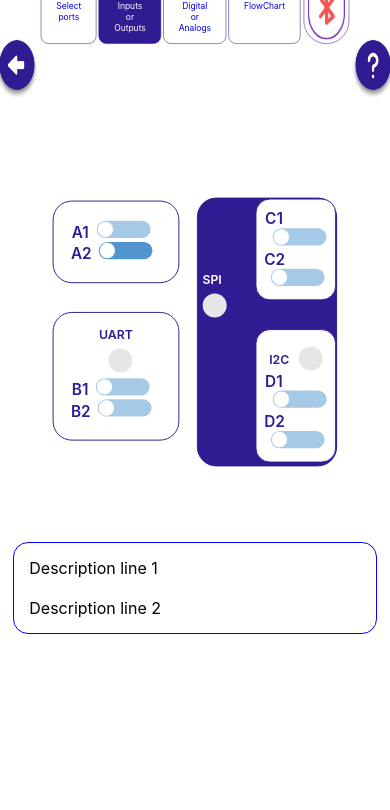
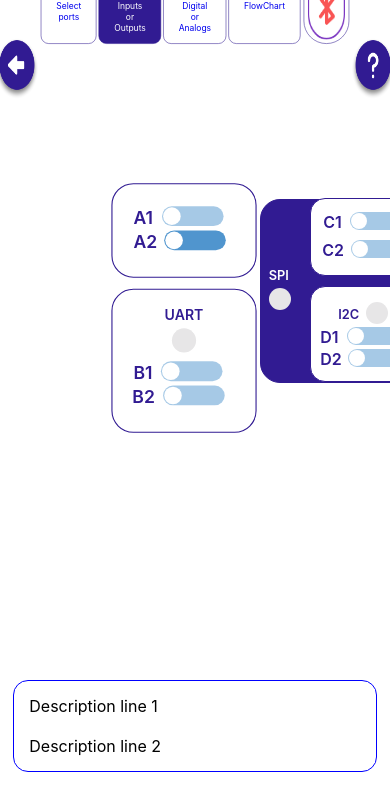
Before and after one commit to apurvsingla/flowchart, a React (Create React App) app: page /input-output in a window 390 px wide. Shown: the top 810 px of the page. Built offline with nearby package versions, Linux system fonts and the light colour scheme.

Commit message:
design corrected

```diff
--- a/src/Components/BottomContainer/BottomContainer.styles.jsx
+++ b/src/Components/BottomContainer/BottomContainer.styles.jsx
@@ -10,6 +10,8 @@ export const Container = styled.div`
     border-radius: 15px;
     padding: 15px;
     width: 70%;
+    position: absolute;
+    top:80%;
     @media (max-width: 724px) {
         margin-top: 5px;
     }
--- a/src/Components/DigitalContainer/DigitalContainer.js
+++ b/src/Components/DigitalContainer/DigitalContainer.js
@@ -8,7 +8,7 @@ class DigitalContainer extends Component {
             <BorderDiv>
                 <div className="digitalContainer upper-digital">
                     <label>{this.props.text}</label>
-                    <SwitchButton
+                    <SwitchButton className="switch_button"
                     disabled={false}
                     checked={false}
                     onChange={false}/>
@@ -17,7 +17,7 @@ class DigitalContainer extends Component {
                 </div>
                 <div className="digitalContainer lower-digital">
                     <label>{this.props.children}</label>
-                    <SwitchButton
+                    <SwitchButton className="switch_button"
                     disabled={false}
                     checked={false}
                     onChange={false}/>
--- a/src/Components/DigitalContainer/DigitalContainer.scss
+++ b/src/Components/DigitalContainer/DigitalContainer.scss
@@ -8,16 +8,26 @@
     outline: none;
     border: none;
     position: relative;
-    bottom: 3px;
-    left: 5px;
+    bottom: 5px;
+    left: 7px;
+    padding: 5px;
 }
 
 .lower-digital{
-    position: relative;
-    right: 2px;
+    label{
+        position: relative;
+        bottom: 3px;
+    }
 }
 
 .upper-digital>label{
     position: relative;
     right: 1px;
+    bottom: 3px;
 }
+
+.digitalContainer{
+    position: relative;
+    top: 5px;
+    text-align: center;
+}
--- a/src/Components/DigitalContainer/DigitalContainer.styles.jsx
+++ b/src/Components/DigitalContainer/DigitalContainer.styles.jsx
@@ -10,11 +10,11 @@ export const BorderDiv = styled.div`
     font-weight: 600;
     width: 100%;
 
-    @media (max-width: 746px){
-        padding: 15px;
+    @media (max-width: 776px){
+        padding: 12px;
     }
     @media (max-width: 666px){
-        padding: 10px;
+        padding: 7px;
     }
     @media (max-width: 464px){
         padding: 4%;
--- a/src/Components/Input/Input.js
+++ b/src/Components/Input/Input.js
@@ -210,8 +210,8 @@ class InputOutput extends Component {
             onChange={this.b1CheckedState}
             />
             </label>
-            <label className="lower-label-input">
-                B2
+            <label className="lower-label-input input-bd">
+               <span> B2</span>
                 <SwitchButton
                 disabled={!this.state.B2}
                 checked={JSON.parse(localStorage.getItem('b2-I/O')) || false}
@@ -280,7 +280,7 @@ class InputOutput extends Component {
             <div className="sp">
             <label>SPI</label>
             <input type="checkbox"
-            className="i2cinput circle"
+            className="i2cinput circle spicircle"
             disabled={!(this.state.D2 && this.state.D1) && !(this.state.C1 && this.state.C2)}
             onChange={() =>
                 this.setState({showPopupSp1: !this.state.showPopupSp1})}
@@ -297,8 +297,8 @@ class InputOutput extends Component {
                 onChange={this.c1CheckedState}
                 />
             </label>
-            <label className="lower-label-input">
-                C2
+            <label className="lower-label-input input-bd">
+               <span> C2</span>
                 <SwitchButton
                 disabled={!this.state.C2}
                 checked={JSON.parse(localStorage.getItem('c2-I/O')) || false}
@@ -329,9 +329,9 @@ class InputOutput extends Component {
                 onChange={this.d1CheckedState}
                 />
             </label>
-            <label className="lower-label-input">
-                D2
-                <SwitchButton
+            <label className="lower-label-input input-left">
+               <span> D2 </span>
+                <SwitchButton className="ADSwitch"
                 disabled={!this.state.D2}
                 checked={JSON.parse(localStorage.getItem('d2-I/O')) || false}
                 onChange={this.d2CheckedState}
@@ -357,8 +357,8 @@ class InputOutput extends Component {
                                 checked={JSON.parse(localStorage.getItem('a1-I/O')) || false}
                                 onChange={this.a1CheckedState}/>
                             </label>
-                            <label className="lower-label-input">
-                                A2
+                            <label className="lower-label-input input-left">
+                               <span> A2 </span>
                                 <SwitchButton
                                 checked={this.state.A2Checked}
                                 checked={JSON.parse(localStorage.getItem('a2-I/O')) || false}
--- a/src/Components/Input/Input.styles.scss
+++ b/src/Components/Input/Input.styles.scss
@@ -10,7 +10,7 @@
 
 .right{
     border: 1px solid #311b92;
-    padding: 14px 0 12px 60px;
+    padding: 0 10px 15px 60px;
     margin-left: 4%;
     max-height: 167px;
     display: flex;
@@ -19,7 +19,7 @@
     justify-content: center;
     border-radius: 20px;
     position: relative;
-    top: 5px;
+    top: 12px;
     background-color: #311b92;
 }
 
@@ -30,18 +30,30 @@
 }
 
 .left-upper, .right-upper, .right-lower, .left-lower{
-    margin-bottom: 30px;
+    margin-bottom: 10px;
     border: 1px solid #311b92;
     background-color: white;
     font-weight: 600;
     color: #311b92;
 }
 
+.right-upper{
+    width: 100%;
+    label{
+        padding: 3px;
+    }
+}
+
+.right-lower{
+    width: 100%;
+}
+
+
 
 .sp{
     position: relative;
-    left: -90px;
-    top: 110px;
+    right: 90px;
+    top: 100px;
     display: flex;
     flex-direction: column;
     font-size: 0.8rem;
@@ -54,14 +66,28 @@
     }
 }
 
+.upper-label-input>span, .lower-label-input>span{
+    position: relative;
+    bottom: 2px;
+}
+
+.lower-label-input>span{
+    left: 5px;
+}
+
+// .ADSwitch{
+//     position: relative;
+//     right: 5px;
+// }
+
 .circle{
     appearance: none;
-    width: 25px;
-    height: 25px;
+    width: 22px;
+    height: 22px;
     border-radius: 25px;
     background-color: #e7e6e7;
     position: relative;
-    top: 7px;
+    top: 5px;
     &:checked{
         background-color: green;
     }
@@ -69,6 +95,10 @@
     &:focus{
         outline: none !important;
     }
+}
+
+.spicircle{
+    left: 3px;
 }
 
 .right-lower, .right-upper {
@@ -84,14 +114,24 @@
     width: 90px;
 }
 
-.lower-label-input{
+.input-bd{
     position: relative;
     right: 2px;
+}
+
+.input-left{
+    position: relative;
+    right: 6px;
 }
 
 .upper-label-input>span{
     position: relative;
     right: 1px;
+}
+
+.input-bd>span{
+    position: relative;
+    left: 0;
 }
 
 
@@ -103,7 +143,7 @@
 }
 
 .i2cinput{
-    margin-left: 10px;
+    margin-left: 7px;
 
 }
 
@@ -128,8 +168,7 @@
     font-size: 0.8rem;
     display: flex;
     flex-direction: column;
-    position: relative;
-    bottom: 20px;
+
 
     span{
         text-align: center;
@@ -152,11 +191,12 @@
         top: -20px;
         right: 20px;
         font-size: 1.5rem;
+        text-align: center;
     }
    .arrangecircleSp1{
-
+       margin: auto;
        position: relative;
-       left: 50px;
+       right: 20px;
    }
 }
 
@@ -172,13 +212,25 @@
     display: flex;
     flex-direction: column;
     background-color: blue;
-    padding: 12px;
     border-radius: 20px;
     font-size: 0.5rem;
+    font-weight: normal;
+    padding: 30px;
+    padding-left: 10px;
+    position: relative;
+    left: 9px;
+    overflow: hidden;
+    text-align: center;
+    height: 100%;
+    width: 68%;
 
-    .arrangecircleI2c{
+    span{
         position: relative;
-        left: 25px;
+        left: 10px;
+    }
+    input{
+        position: relative;
+        left: 40px;
     }
 }
 
@@ -188,70 +240,40 @@
         bottom: 5px;
     }
 }
-
-@media (max-width: 662px) {
-    .left, .right{
-        transform: scale(0.98);
+@media (max-width: 575px) {
+    .activatedI2c{
+        width: 100%;
+        position: relative;
+        left: -20px;
+        padding-left: 0px;
     }
 
-    .right {
-        padding-top:14px;
-        padding-bottom: 12px;
+    .sp{
+        right: 90px;
     }
+}
+@media (max-width: 662px) {
     .flex{
         padding: 50px;
-        width: 65%;
-        transform: scale(1);
-    }
-}
-
-@media (max-width: 623px) {
-    .right {
-        padding-top: 3.5rem;
-        padding-bottom: 3.45rem;
+        width: 75%;
+        transform: scale(1.2);
     }
 }
 
 
-@media (max-width: 560px) {
-    .left, .right{
-        transform: scale(0.96);
+@media (max-width: 400px) {
+    .flex{
+        transform: scale(1);
+        width: 65%;
     }
-    .right {
-        padding-top: 1rem;
-        padding-bottom: 0.9rem;
+    .left{
+        margin-right: 5px;
     }
-    .flex{
-        width: 100%;
-    }
-
-}
-
-@media (max-width: 412px) {
-    .right {
-        padding-top: 3.5rem;
-        padding-bottom: 3.45rem;
+    .right{
+        margin-left: 5px;
     }
 }
 
-
-@media (max-width: 389px) {
-    .sp{
-        top: 140px;
-    }
-    .activatedI2c{
-        .arrangecircleI2c{
-            left: 5px;
-        }
-    }
-}
-
-@media (max-width: 360px){
-    .right {
-        padding-top:56px;
-        padding-bottom: 54px;
-    }
-}
 
 @media (max-width: 321px) {
     .flex{
```
